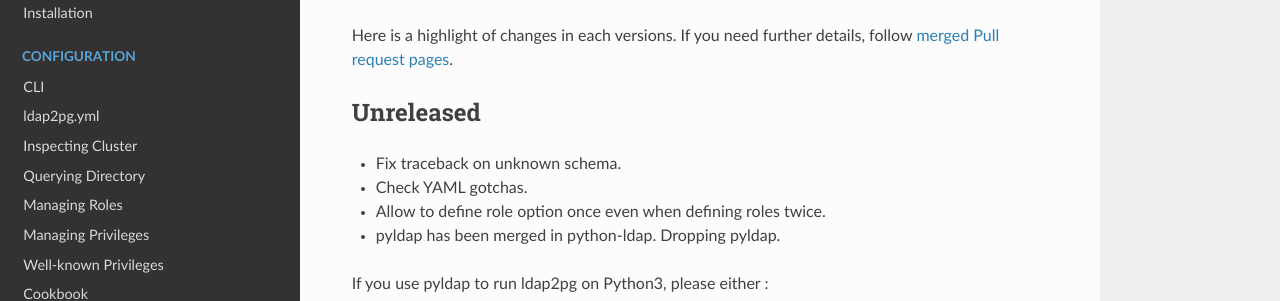
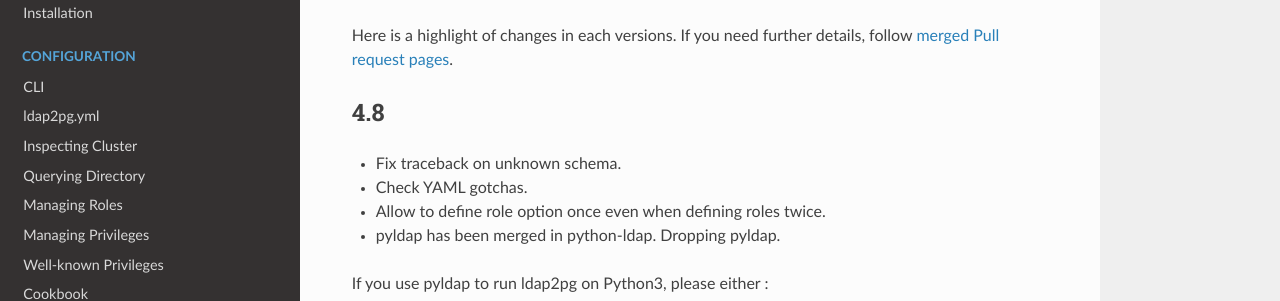
Before and after one commit to dalibo/ldap2pg, an MkDocs documentation site: the page built from docs/changelog.md, in a window 1280 px wide and 900 px high. Shown: the part 136-437 px from the top of the window. Built offline with MkDocs 1.6.1, drawn with Linux system fonts in a browser that asks for light colours; nearby versions of some CDN libraries; old or Windows-style settings are respelled for this version of MkDocs.

Commit message:
Version 4.8

```diff
--- a/docs/changelog.md
+++ b/docs/changelog.md
@@ -7,7 +7,7 @@
 pages](https://github.com/dalibo/ldap2pg/pulls?utf8=%E2%9C%93&q=is%3Apr%20is%3Amerged).
 
 
-# Unreleased
+# 4.8
 
 - Fix traceback on unknown schema.
 - Check YAML gotchas.
--- a/setup.py
+++ b/setup.py
@@ -18,7 +18,7 @@
 
 setup(
     name='ldap2pg',
-    version='4.7',
+    version='4.8',
     description='Synchronize PostgreSQL roles and ACLs from LDAP',
     url='https://github.com/dalibo/ldap2pg',
     author='Dalibo',
```
